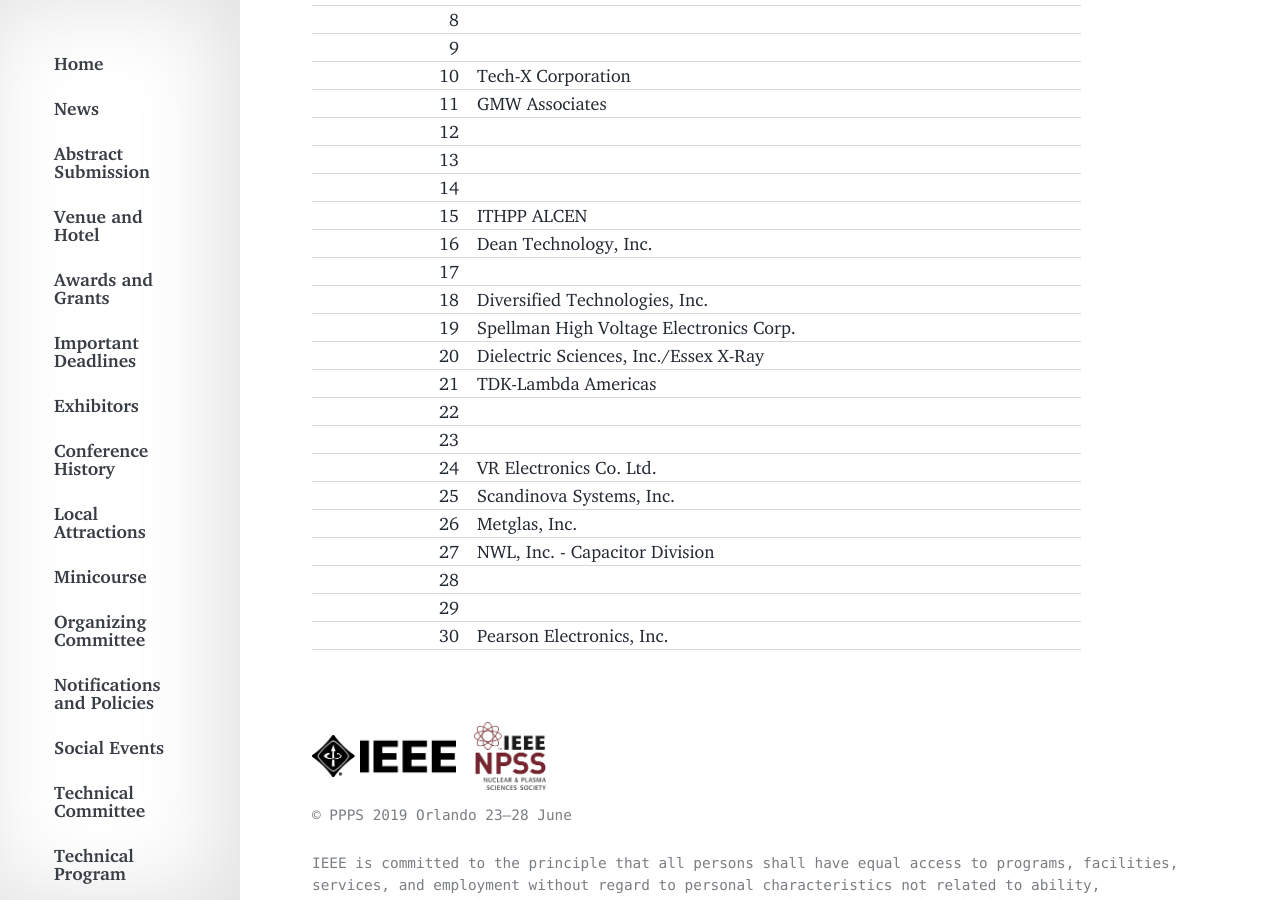
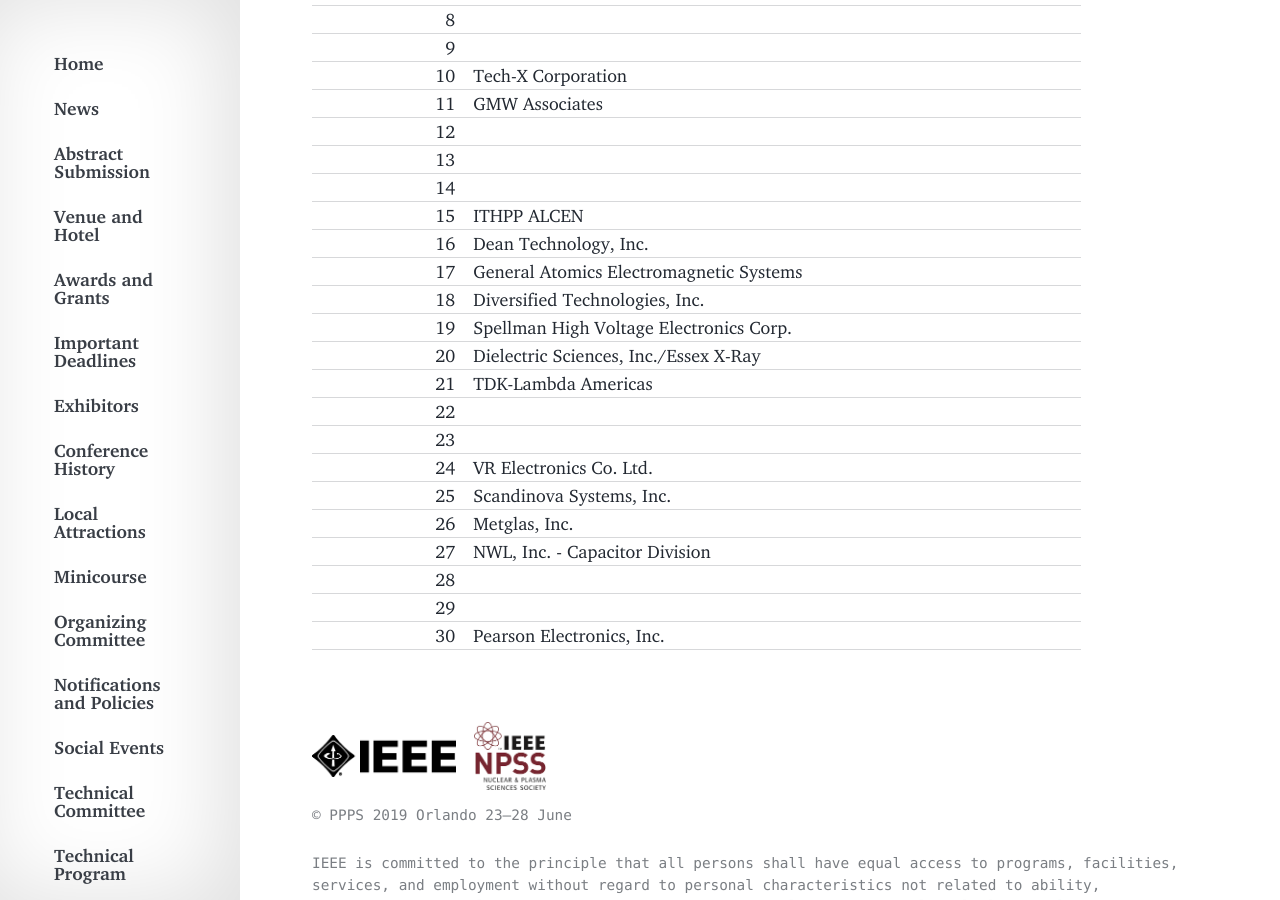
Before and after one commit to ppps2019/ppps2019.github.io, a Jekyll site: the page built from _info_articles/exhibitors.md, in a window 1280 px wide and 900 px high, scrolled down 2572 px. Built offline with Jekyll 4.4.1, drawn with Linux system fonts in a browser that asks for light colours; comment, search, counter and statistics services are not loaded.

Commit message:
Update exhibitors.md

```diff
--- a/_info_articles/exhibitors.md
+++ b/_info_articles/exhibitors.md
@@ -49,7 +49,7 @@ If you plan to reserve a booth and **intend to make the booth registration depos
 | 14 | |
 | 15 | ITHPP ALCEN |
 | 16 | Dean Technology, Inc. |
-| 17 | |
+| 17 | General Atomics Electromagnetic Systems |
 | 18 | Diversified Technologies, Inc. |
 | 19 | Spellman High Voltage Electronics Corp. |
 | 20 | Dielectric Sciences, Inc./Essex X-Ray |
```
